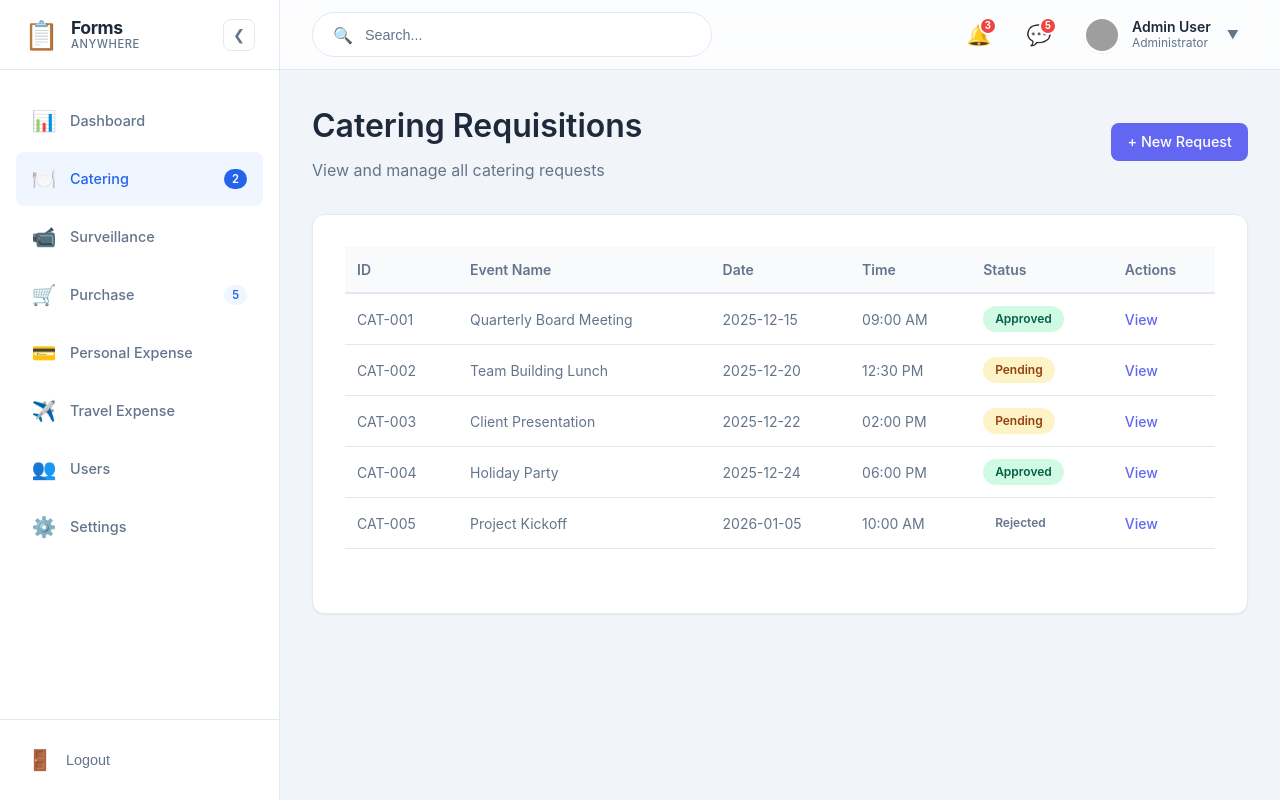
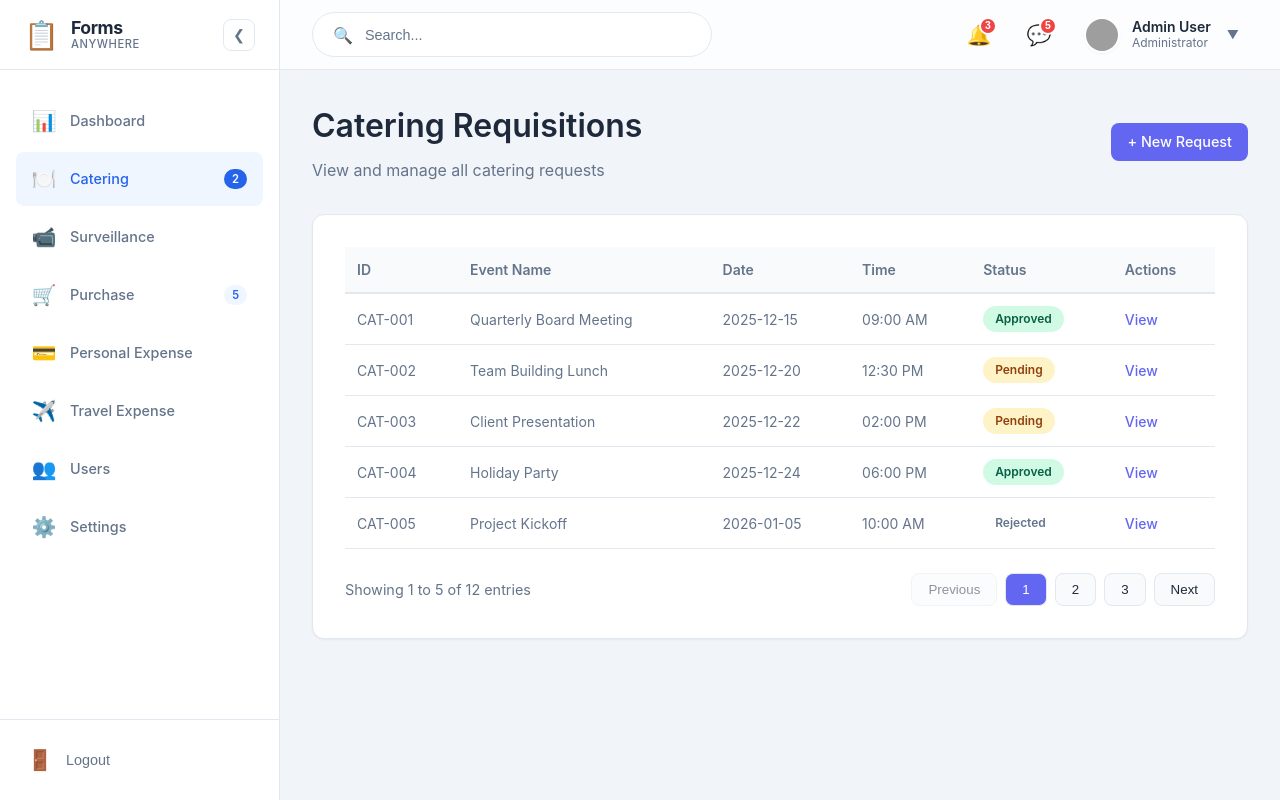
Before and after one commit to vpteruel/hpha-back-office-system, a React app in the folder apps/frontend/: page /forms/catering in a window 1280 px wide. Built offline with nearby package versions, Linux system fonts and the light colour scheme; grey boxes are pictures that could not be loaded; the HTML template or start-up script is replaced by a standard one.

Commit message:
feat: add pagination to CateringList component for improved navigation

```diff
--- a/apps/frontend/src/pages/forms/catering/CateringList.tsx
+++ b/apps/frontend/src/pages/forms/catering/CateringList.tsx
@@ -1,4 +1,5 @@
 import { Link } from "@tanstack/react-router";
+import { useState } from "react";
 import "../../pages.css";
 
 interface CateringRequest {
@@ -45,9 +46,69 @@ const mockData: CateringRequest[] = [
     event_time: "10:00 AM",
     status: "Rejected",
   },
+  {
+    id: "CAT-006",
+    event_name: "Annual General Meeting",
+    event_date: "2026-01-10",
+    event_time: "09:00 AM",
+    status: "Pending",
+  },
+  {
+    id: "CAT-007",
+    event_name: "Marketing Workshop",
+    event_date: "2026-01-15",
+    event_time: "01:00 PM",
+    status: "Approved",
+  },
+  {
+    id: "CAT-008",
+    event_name: "Sales Training",
+    event_date: "2026-01-20",
+    event_time: "08:30 AM",
+    status: "Pending",
+  },
+  {
+    id: "CAT-009",
+    event_name: "Product Launch",
+    event_date: "2026-02-01",
+    event_time: "06:00 PM",
+    status: "Approved",
+  },
+  {
+    id: "CAT-010",
+    event_name: "Executive Retreat",
+    event_date: "2026-02-10",
+    event_time: "12:00 PM",
+    status: "Rejected",
+  },
+  {
+    id: "CAT-011",
+    event_name: "New Hire Orientation",
+    event_date: "2026-02-15",
+    event_time: "09:00 AM",
+    status: "Approved",
+  },
+  {
+    id: "CAT-012",
+    event_name: "Client Dinner",
+    event_date: "2026-02-20",
+    event_time: "07:00 PM",
+    status: "Pending",
+  },
 ];
 
 export function CateringList() {
+  const [currentPage, setCurrentPage] = useState(1);
+  const itemsPerPage = 5;
+
+  const totalPages = Math.ceil(mockData.length / itemsPerPage);
+  const startIndex = (currentPage - 1) * itemsPerPage;
+  const currentItems = mockData.slice(startIndex, startIndex + itemsPerPage);
+
+  const handlePageChange = (page: number) => {
+    setCurrentPage(page);
+  };
+
   return (
     <div className="list-page">
       <div className="page-header">
@@ -92,7 +153,7 @@ export function CateringList() {
               </tr>
             </thead>
             <tbody>
-              {mockData.map((item) => (
+              {currentItems.map((item) => (
                 <tr key={item.id}>
                   <td>{item.id}</td>
                   <td>{item.event_name}</td>
@@ -129,6 +190,73 @@ export function CateringList() {
             </tbody>
           </table>
         </div>
+
+        <div
+          className="pagination-controls"
+          style={{
+            marginTop: "1.5rem",
+            display: "flex",
+            justifyContent: "space-between",
+            alignItems: "center",
+          }}
+        >
+          <span style={{ color: "var(--text-secondary)", fontSize: "0.9rem" }}>
+            Showing {startIndex + 1} to{" "}
+            {Math.min(startIndex + itemsPerPage, mockData.length)} of{" "}
+            {mockData.length} entries
+          </span>
+          <div style={{ display: "flex", gap: "0.5rem" }}>
+            <button
+              onClick={() => handlePageChange(currentPage - 1)}
+              disabled={currentPage === 1}
+              style={{
+                padding: "0.5rem 1rem",
+                border: "1px solid var(--border-color)",
+                borderRadius: "0.5rem",
+                background: "var(--bg-tertiary)",
+                color: "var(--text-primary)",
+                cursor: currentPage === 1 ? "not-allowed" : "pointer",
+                opacity: currentPage === 1 ? 0.5 : 1,
+              }}
+            >
+              Previous
+            </button>
+            {Array.from({ length: totalPages }, (_, i) => i + 1).map((page) => (
+              <button
+                key={page}
+                onClick={() => handlePageChange(page)}
+                style={{
+                  padding: "0.5rem 1rem",
+                  border: "1px solid var(--border-color)",
+                  borderRadius: "0.5rem",
+                  background:
+                    currentPage === page
+                      ? "var(--accent-color)"
+                      : "var(--bg-tertiary)",
+                  color: currentPage === page ? "white" : "var(--text-primary)",
+                  cursor: "pointer",
+                }}
+              >
+                {page}
+              </button>
+            ))}
+            <button
+              onClick={() => handlePageChange(currentPage + 1)}
+              disabled={currentPage === totalPages}
+              style={{
+                padding: "0.5rem 1rem",
+                border: "1px solid var(--border-color)",
+                borderRadius: "0.5rem",
+                background: "var(--bg-tertiary)",
+                color: "var(--text-primary)",
+                cursor: currentPage === totalPages ? "not-allowed" : "pointer",
+                opacity: currentPage === totalPages ? 0.5 : 1,
+              }}
+            >
+              Next
+            </button>
+          </div>
+        </div>
       </div>
     </div>
   );
```
